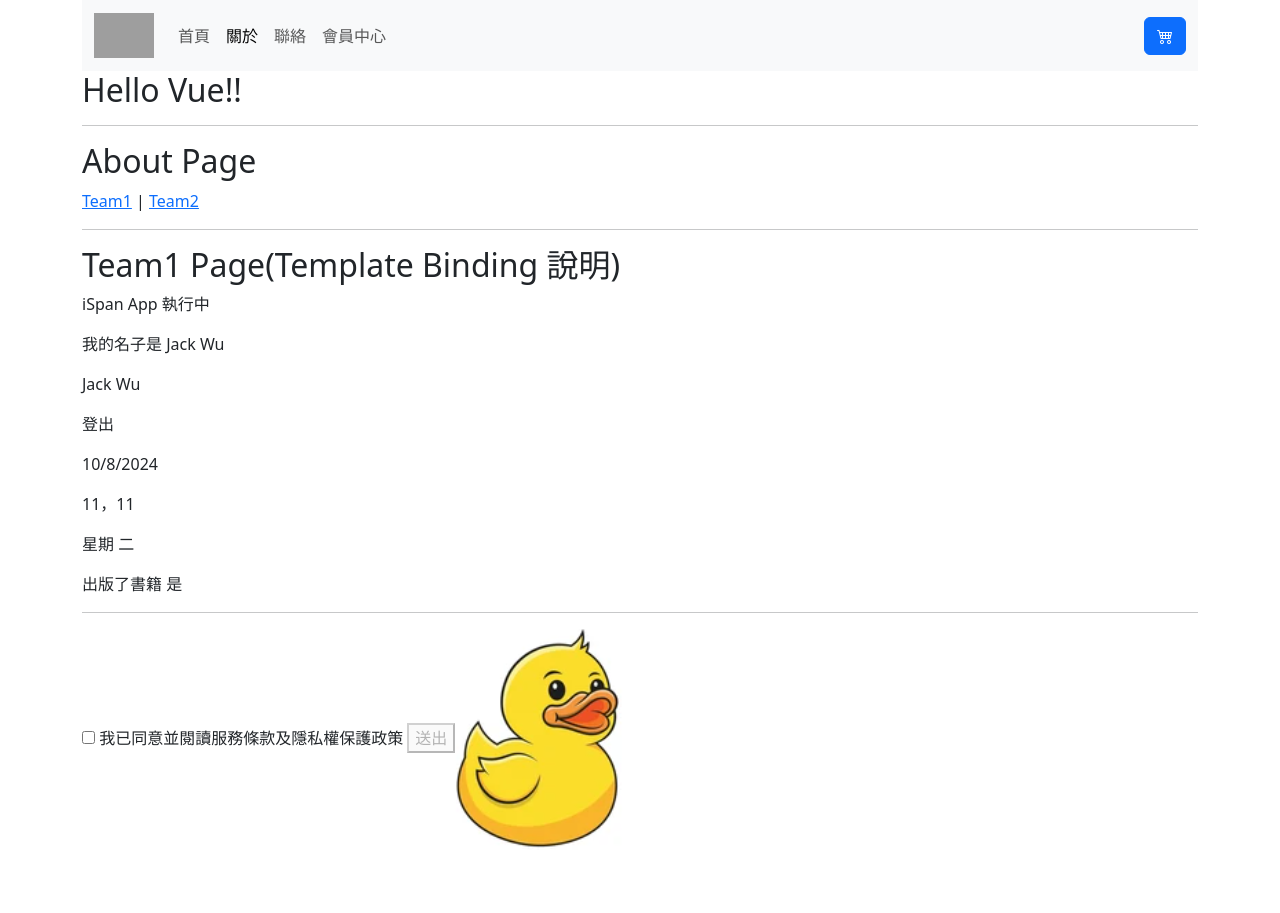
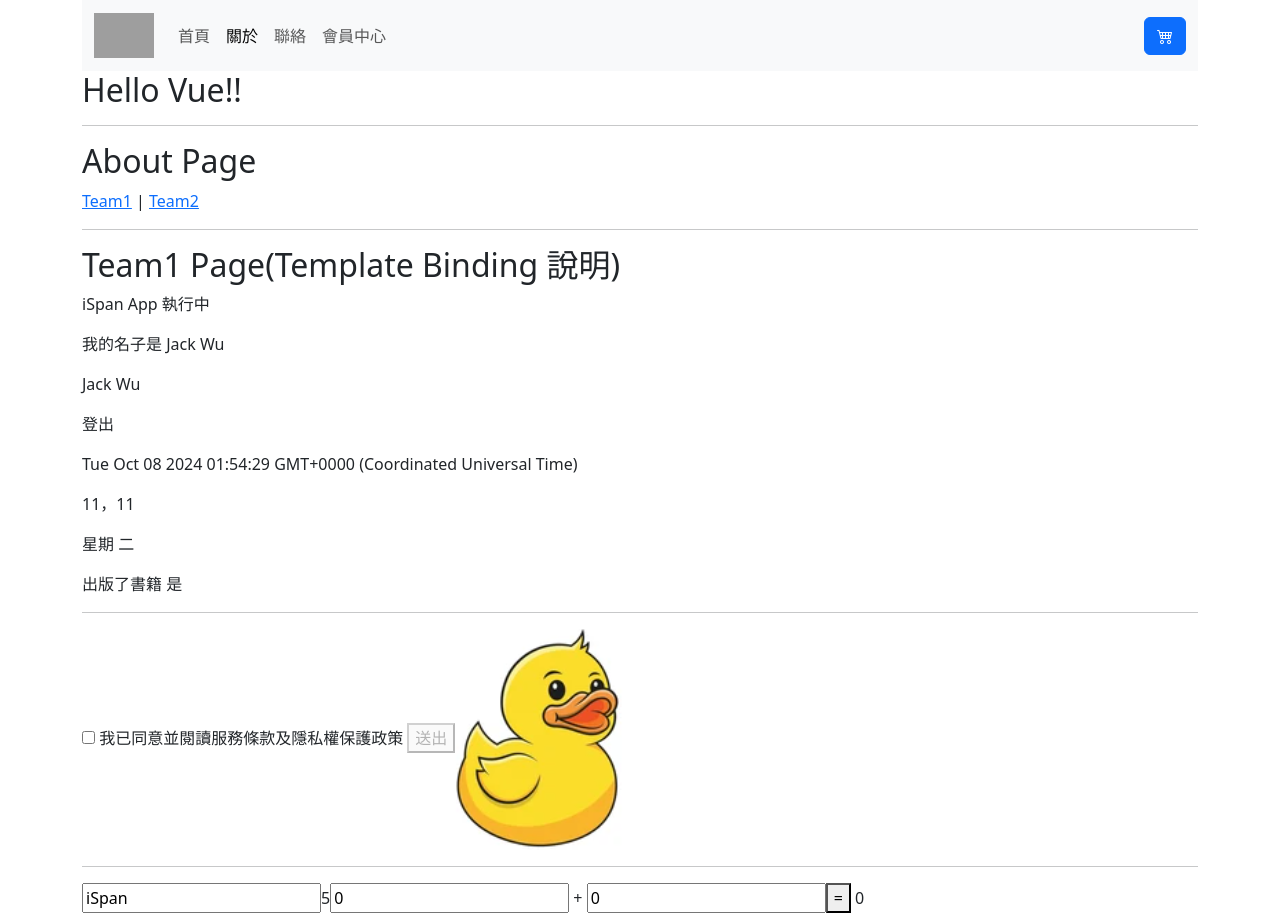
Before and after one commit to HsiaoHungWang/vue-fuen144, a Vue app: page /aboutus/team1 in a window 1280 px wide. Before the commit the page ends 850 px from the top, so only its background shows below. Built offline with nearby package versions, Linux system fonts and the light colour scheme; grey boxes are pictures that could not be loaded.

Commit message:
v-model 修飾符說明

```diff
--- a/src/views/Team1View.vue
+++ b/src/views/Team1View.vue
@@ -8,6 +8,9 @@ import { ref } from 'vue';
     const duck = ref('小鴨')
     const week = ref(["日", "一", "二", "三", "四", "五", "六"])
     const isDisabled = ref(false)
+    const num1 = ref(0)
+    const num2 = ref(0)
+    const total = ref(0)
 
     console.log(week.value[new Date().getDay()])
     const author = ref({
@@ -20,6 +23,10 @@ import { ref } from 'vue';
     console.log(author.value.books.length > 0 ? "有":"無")
 
 
+    const sum = ()=>{
+        // total.value = Number(num1.value) + Number(num2.value)
+        total.value = num1.value + num2.value
+    }
 
 
     let i  = 10
@@ -39,7 +46,7 @@ import { ref } from 'vue';
       <p>{{ `我的名子是 ${FirstName} ${LastName}` }}</p>
       <p>{{ getName() }}</p>
       <p>{{ isLogin ? "登出" : "登入" }}</p>
-      <p>{{ new Date().toLocaleDateString()  }}</p>
+      <p>{{ new Date().toString()  }}</p>
       <p>{{ i+=1 }}，{{ i++ }}</p> <!--怪怪的結果-->
       <p>星期 {{week[new Date().getDay()]}}</p>
       <p>出版了書籍 {{ author.books.length > 0 ? "是":"否" }}</p>
@@ -47,7 +54,12 @@ import { ref } from 'vue';
       <input type="checkbox" v-model="isDisabled" /> 我已同意並閱讀服務條款及隱私權保護政策
       <button :disabled="!isDisabled">送出</button>
       <img src="@/assets/duck.png" v-bind:alt="duck" :title />
-
+      <hr />
+      <input type="text" v-model.lazy.trim="title" /><span>{{ title.length }}</span>
+      <input type="text" v-model.number="num1" /> +
+      <input type="text" v-model.number="num2" />
+      <button @click="sum">=</button>
+      {{ total }}
     </div>
 </template>
 
```
